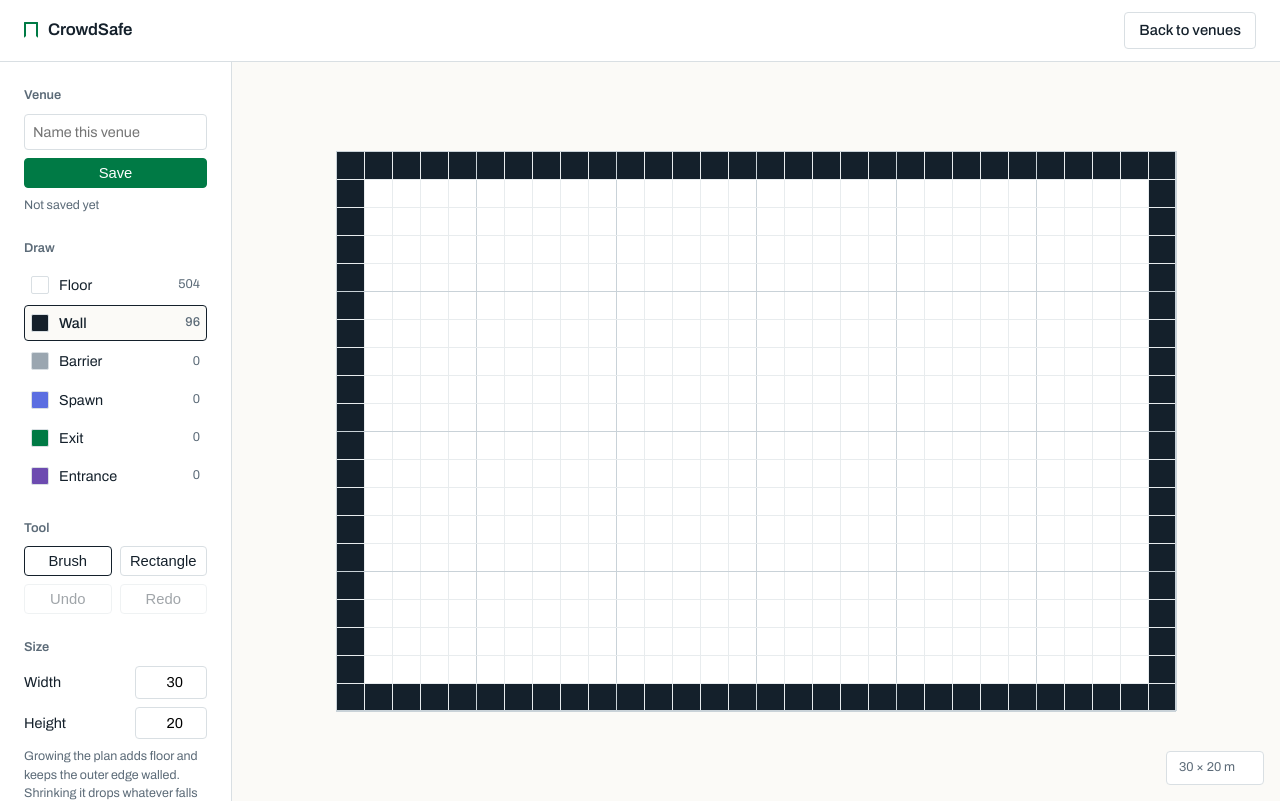
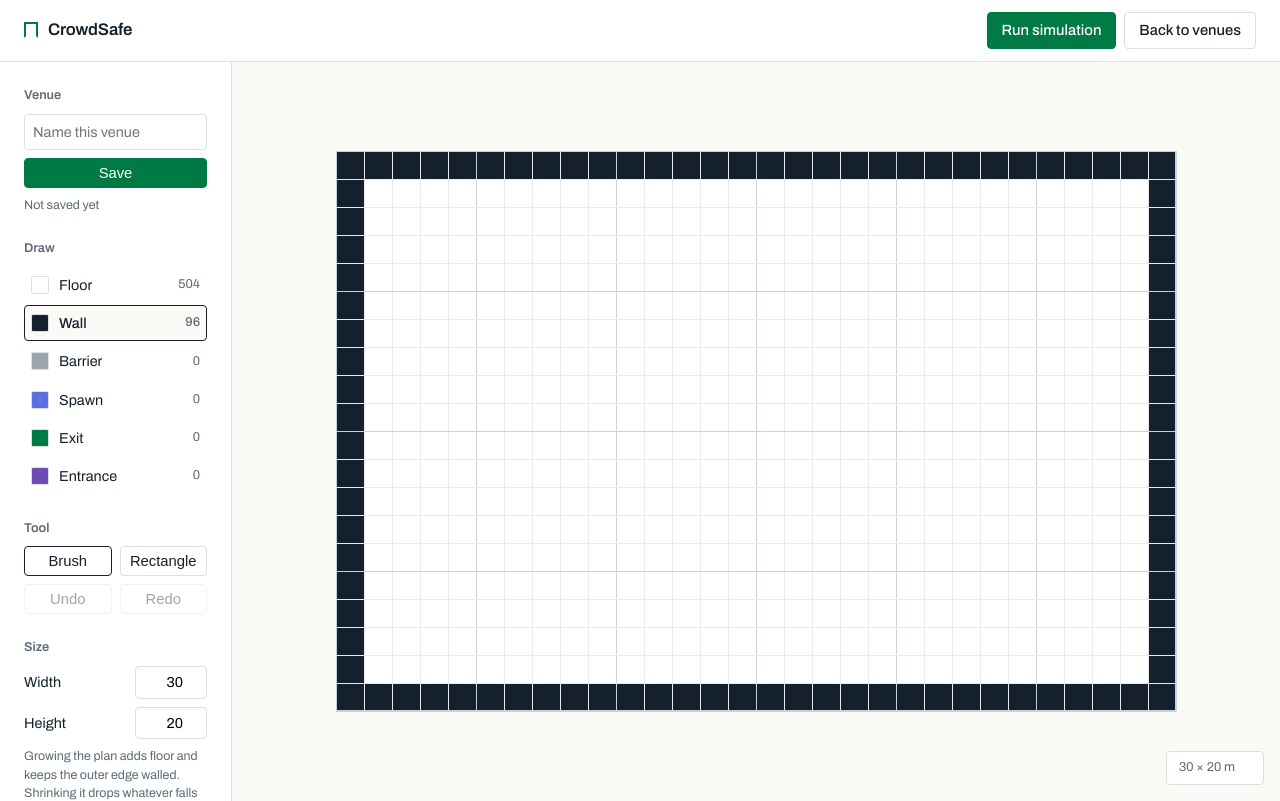
Before and after one commit to huzaifa-ak/crowdsafe-ai, a Flask app: page /editor in a window 1280 px wide. Run offline with Flask 3, Linux system fonts and the light colour scheme.

Commit message:
Add a run link from the editor

```diff
--- a/app/static/js/editor.js
+++ b/app/static/js/editor.js
@@ -119,6 +119,7 @@ class Editor {
     this.saveButton = this.root.querySelector('#save');
     this.statusText = this.root.querySelector('#save-status');
     this.errorList = this.root.querySelector('#save-errors');
+    this.runLink = document.querySelector('#run-link');
 
     this.saveButton.addEventListener('click', () => this.save());
     this.nameInput.addEventListener('input', () => this.#markDirty());
@@ -171,6 +172,13 @@ class Editor {
       /* Move the address to the venue's own URL so a refresh reopens what was
        * just saved instead of dropping the person on a blank plan. */
       if (isNew) window.history.replaceState({}, '', `/editor/${saved.id}`);
+
+      // A venue can only be run once it has been saved, so the link appears
+      // at the moment that becomes true rather than sitting there dead.
+      if (this.runLink) {
+        this.runLink.href = `/simulate/${saved.id}`;
+        this.runLink.hidden = false;
+      }
     } catch (error) {
       this.#setStatus(error.message);
       this.#showErrors(error.details || []);
--- a/app/templates/editor.html
+++ b/app/templates/editor.html
@@ -5,6 +5,11 @@
 {% block main_class %}editor-shell{% endblock %}
 
 {% block nav %}
+  {# Hidden until the venue has an id, because there is nothing to run yet.
+     editor.js reveals it after the first save. #}
+  <a class="action action-primary" id="run-link"
+     href="{{ url_for('pages.simulate_venue', venue_id=venue.id) if venue.id else '#' }}"
+     {% if not venue.id %}hidden{% endif %}>Run simulation</a>
   <a class="action" href="{{ url_for('pages.dashboard') }}">Back to venues</a>
 {% endblock %}
 
```
Also changed, not shown: tests/test_pages.py (+17 -0 lines).
